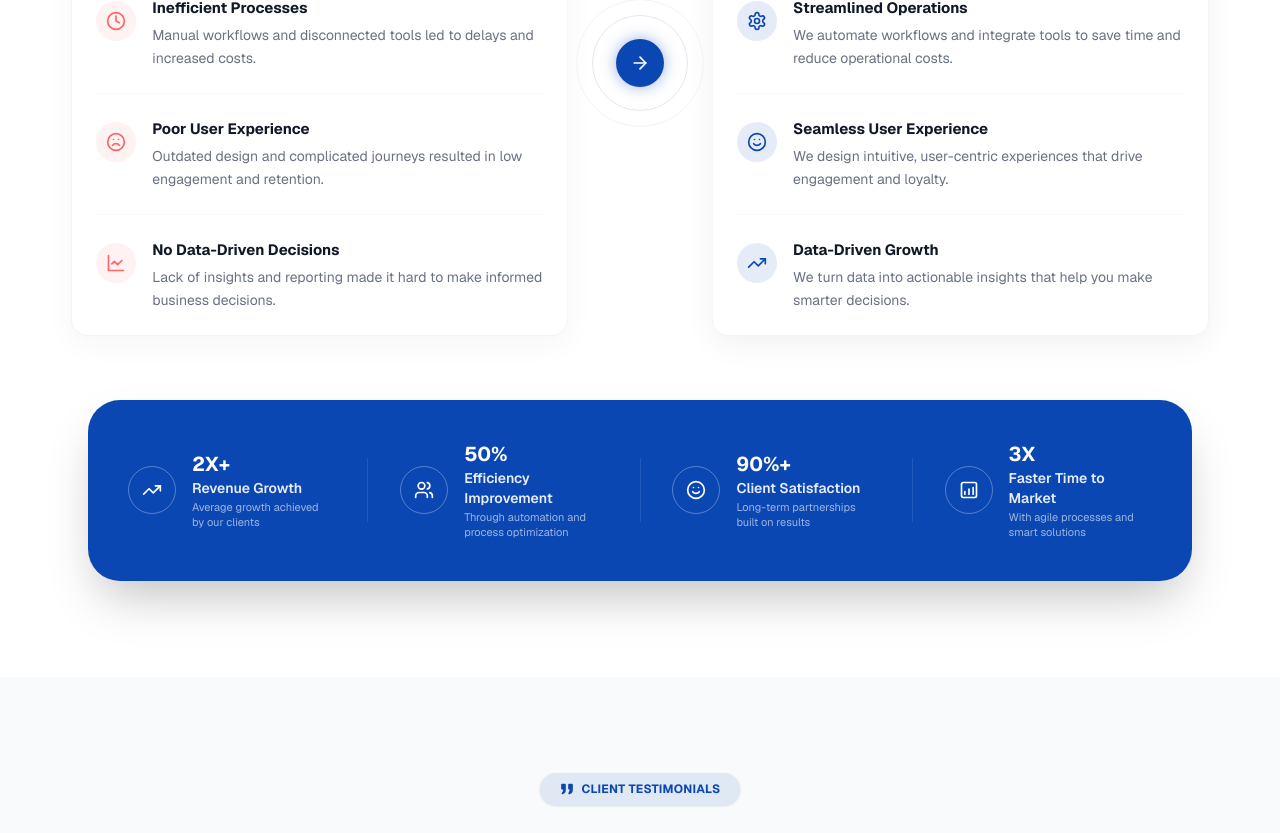
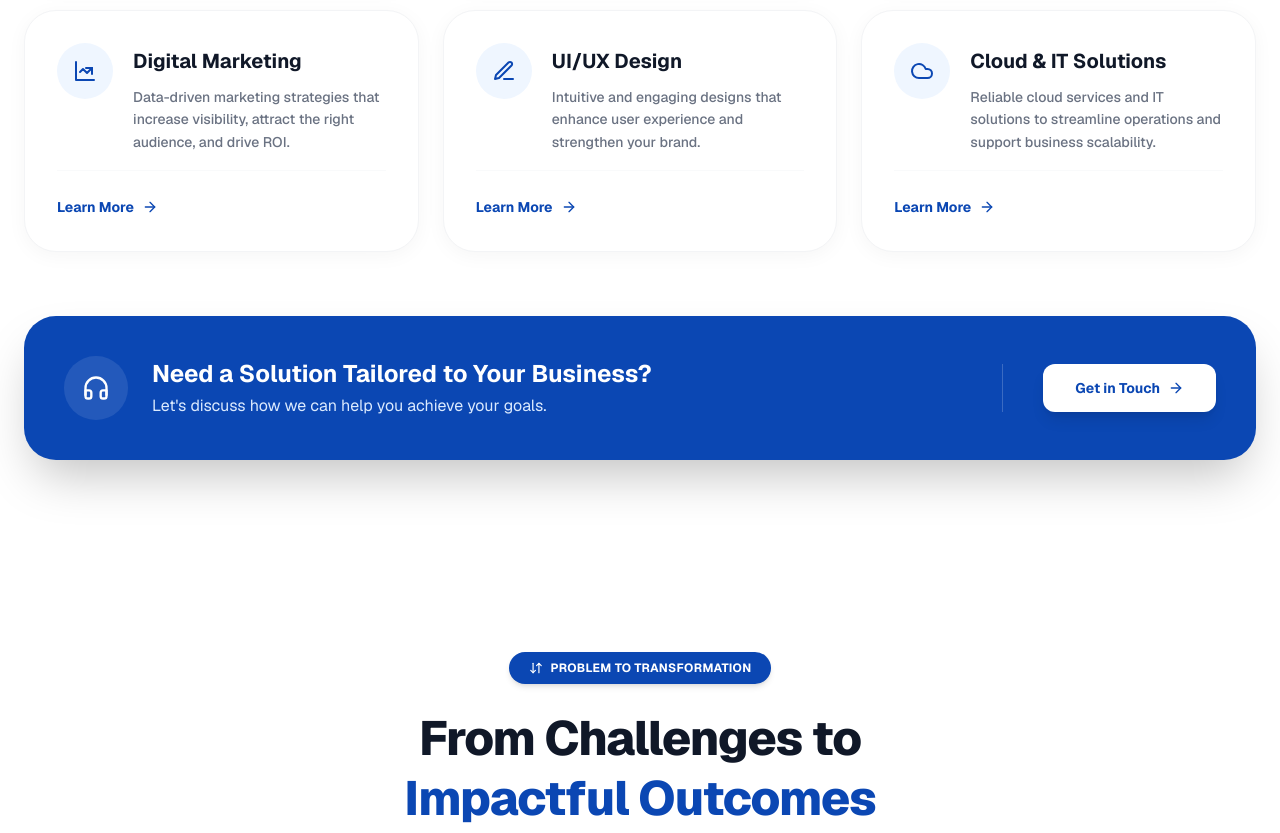
Before and after one commit to sabbir-hossain-dev/UX-Craft-Studio, a Next.js app: page / in a window 1280 px wide. Shown: the part 2756-3589 px from the top of the page. Built offline with nearby package versions, Linux system fonts and the light colour scheme.

Commit message:
Hook -> Trust -> What we do -> Proof -> How we do it -> Why us -> Objections (FAQ) -> Action (CTA).

```diff
--- a/app/page.tsx
+++ b/app/page.tsx
@@ -1,31 +1,31 @@
 import Hero from "../components/Hero";
 import TrustSection from "../components/TrustSection";
+import ServicesSection from "../components/ServicesSection";
 import Transformation from "../components/TransformationSection";
-import Testimonials from "../components/Testimonials";
 import PortfolioSection from "../components/PortfolioSection";
 import CaseStudies from "../components/CaseStudies";
 import ResultsSection from "../components/ResultsSection";
+import ProcessSection from "../components/ProcessSection";
 import WhyChooseUs from "../components/WhyChooseUs";
-import ProcessSection from "../components/ProcessSection";
-import ServicesSection from "../components/ServicesSection";
+import Testimonials from "../components/Testimonials";
+import FaqSection from "../components/FaqSection";
 import CTASection from "../components/CTASection";
-import FaqSection from "../components/FaqSection";
 
 export default function Home() {
   return (
     <div className="bg-white">
       <Hero />
       <TrustSection />
+      <ServicesSection />
       <Transformation />
-      <Testimonials />
       <PortfolioSection />
       <CaseStudies />
       <ResultsSection />
+      <ProcessSection />
       <WhyChooseUs />
-      <ProcessSection />
-      <ServicesSection />
+      <Testimonials />
+      <FaqSection />
       <CTASection />
-      <FaqSection />
     </div>
   );
 }
```
